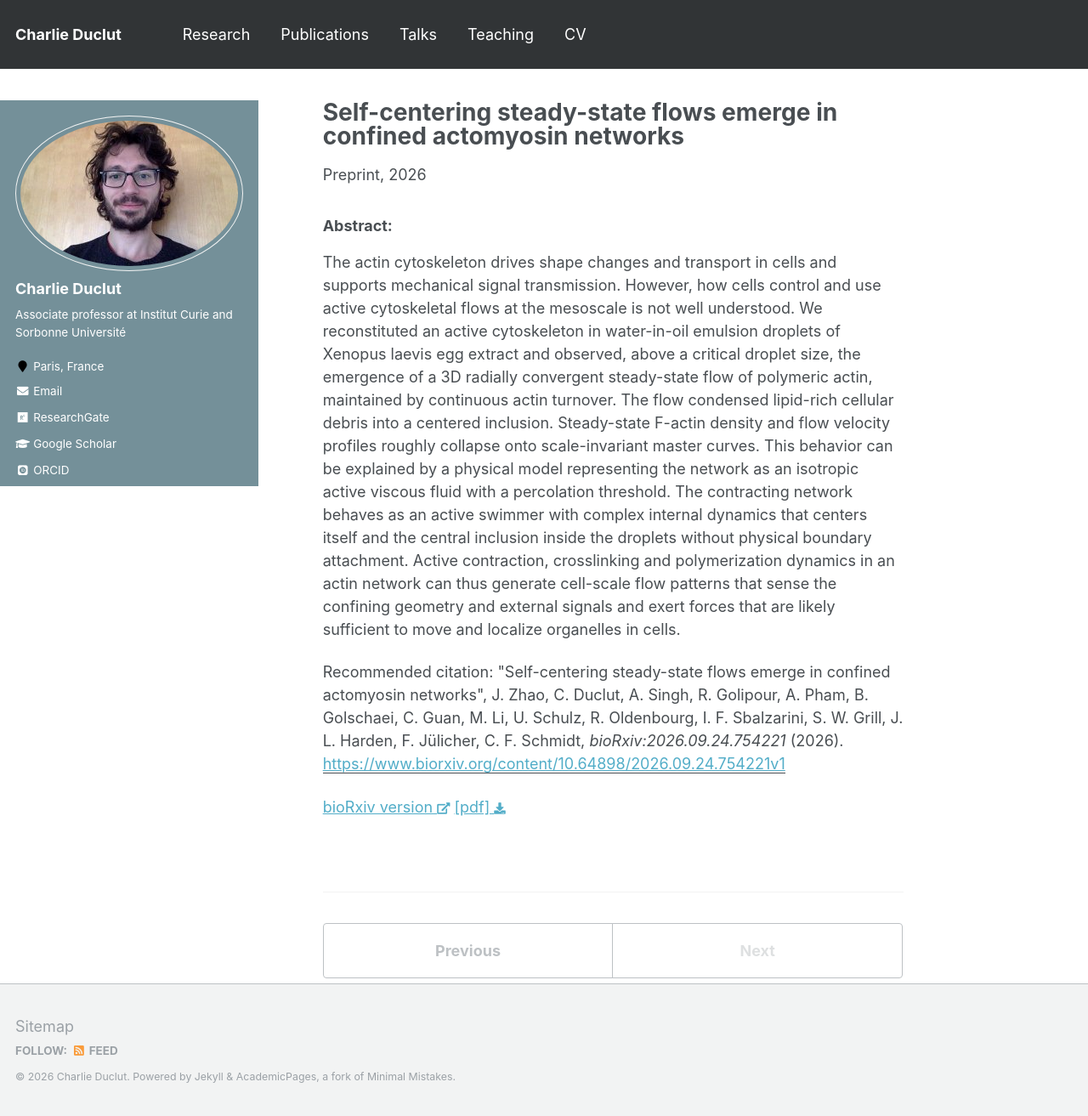
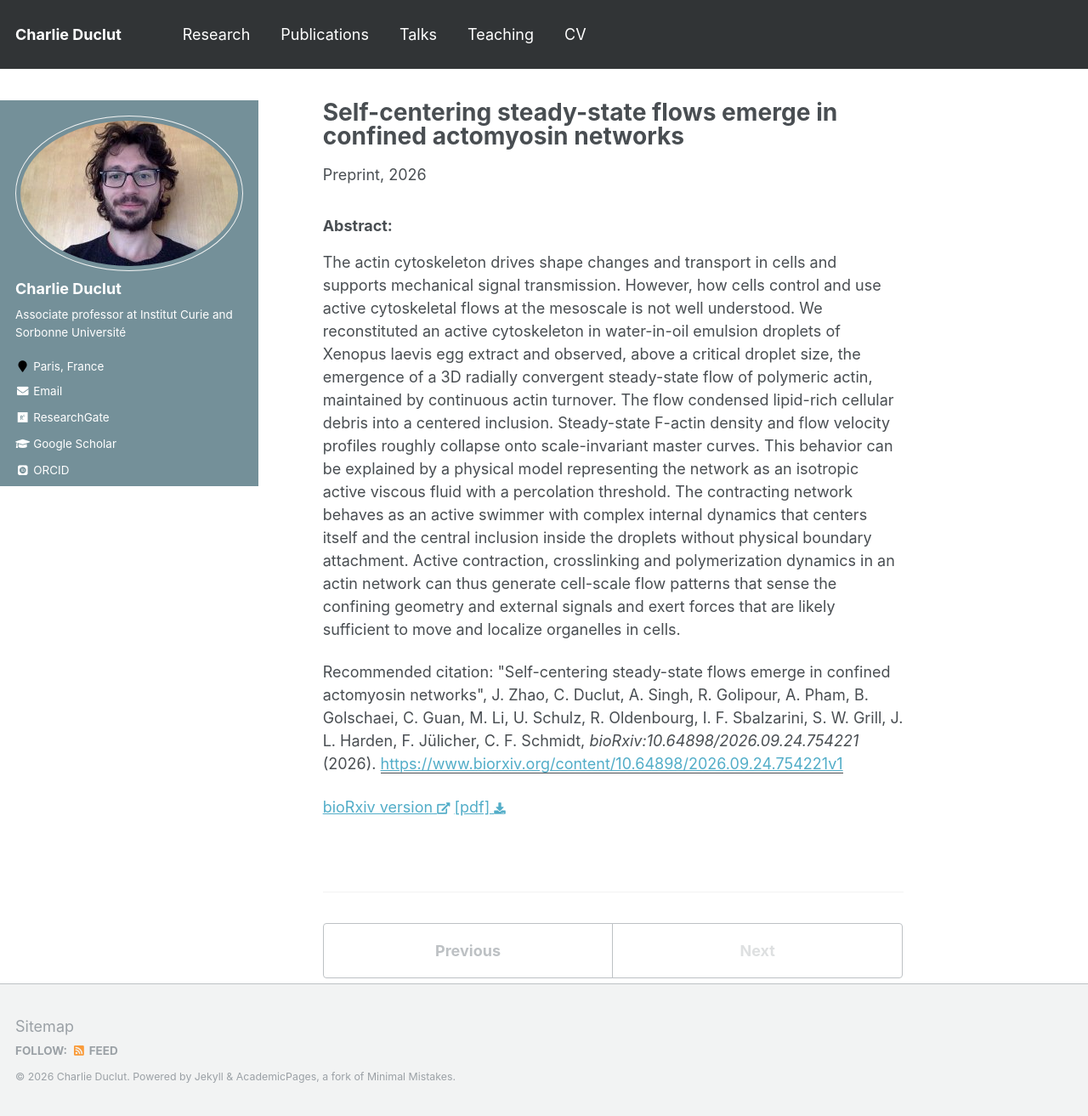
Before and after one commit to charlieduclut/charlieduclut.github.io, a Jekyll site: the page built from _publications/2026-09-29-zhao2026selfcentering.md, in a window 1280 px wide and 1313 px high. Shown: the whole window at 85% size. Built offline with Jekyll 4.4.1, drawn with Linux system fonts in a browser that asks for light colours; some web fonts are replaced.

Commit message:
fixed biorxiv link

```diff
--- a/_publications/2026-09-29-zhao2026selfcentering.md
+++ b/_publications/2026-09-29-zhao2026selfcentering.md
@@ -11,10 +11,10 @@
 volume: ''
 page: ''
 paperurl: 'https://www.biorxiv.org/content/10.64898/2026.09.24.754221v1'
-arxivid: '2026.09.24.754221'
+arxivid: '10.64898/2026.09.24.754221'
 pubnumber: 26
-citation: '&quot;Self-centering steady-state flows emerge in confined actomyosin networks&quot;, J. Zhao, C. Duclut, A. Singh, R. Golipour, A. Pham, B. Golschaei, C. Guan, M. Li, U. Schulz, R. Oldenbourg, I. F. Sbalzarini, S. W. Grill, J. L. Harden, F. Jülicher, C. F. Schmidt, <i>bioRxiv:2026.09.24.754221</i> (2026).'
+citation: '&quot;Self-centering steady-state flows emerge in confined actomyosin networks&quot;, J. Zhao, C. Duclut, A. Singh, R. Golipour, A. Pham, B. Golschaei, C. Guan, M. Li, U. Schulz, R. Oldenbourg, I. F. Sbalzarini, S. W. Grill, J. L. Harden, F. Jülicher, C. F. Schmidt, <i>bioRxiv:10.64898/2026.09.24.754221</i> (2026).'
 ---
-[bioRxiv version <i class="fa fa-external-link-alt fa-xs" aria-hidden="true"></i>](https://www.biorxiv.org/content/10.1101/2026.09.24.754221)
+[bioRxiv version <i class="fa fa-external-link-alt fa-xs" aria-hidden="true"></i>](https://www.biorxiv.org/content/10.1101/10.64898/2026.09.24.754221)
 [[pdf] <i class="fa fa-download fa-xs" aria-hidden="true"></i>](http://charlieduclut.github.io/files/zhao2026selfcentering.pdf)
 <br/>
```
